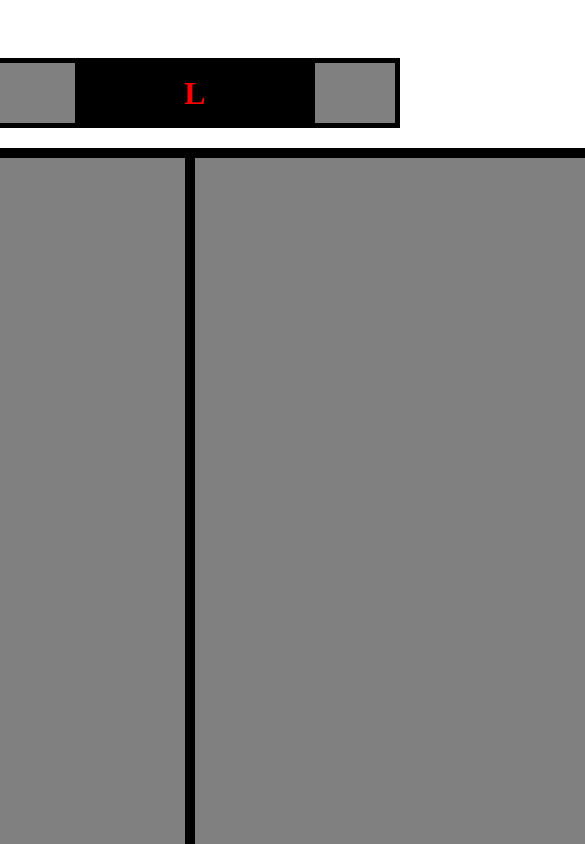
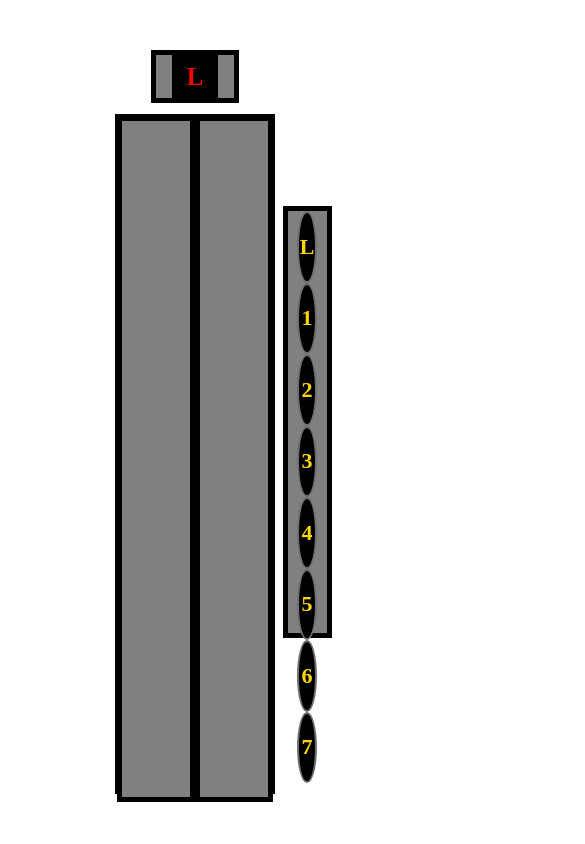
Before and after one commit to nirkraw/Elevator, a React (Create React App) app: page / in a window 390 px wide. Shown: the top 844 px of the page, 585 px wide, since content can reach past the window. Built offline with nearby package versions, Linux system fonts and the light colour scheme.

Commit message:
add responsivness to css

```diff
--- a/src/components/App.js
+++ b/src/components/App.js
@@ -1,5 +1,6 @@
 import React from 'react';
 import Panel from "./panel.js"
+import "../styles/app.css"
 
 function App() {
   return (
--- a/src/components/doors.js
+++ b/src/components/doors.js
@@ -1,16 +1,12 @@
 import React, { Component } from "react";
 import "../styles/doors.css";
-import Image from "../assets/matrixhallway.jpg";
 
 export default class Doors extends Component {
   render() {
     return (
       <div className="doors-main-div">
-        <img className="hallway" src={Image}></img>
-        <div className="elevator-frame">
-          <div className="door-left"></div>
-          <div className="door-right"></div>
-        </div>
+        <div className="door-left"></div>
+        <div className="door-right"></div>
       </div>
     );
   }
--- a/src/components/panel.js
+++ b/src/components/panel.js
@@ -11,7 +11,7 @@ export default class Panel extends Component {
       currentFloor: 0,
       floorsPressed: [],
       moving: false,
-      message: null
+      message: null,
     };
   }
 
@@ -20,7 +20,7 @@ export default class Panel extends Component {
       .fill()
       .map((_, i) => (
         <div className="floor-button" id={i} key={i} onClick={this.addFloor}>
-          {i !== 0 ? <h1>{i}</h1> : <h1>L</h1> }
+          {i !== 0 ? <h1>{i}</h1> : <h1>L</h1>}
         </div>
       ));
   }
@@ -43,7 +43,7 @@ export default class Panel extends Component {
     if (!this.state.moving) {
       this.nextFloor();
     }
-  }
+  };
 
   nextFloor() {
     if (this.state.floorsPressed.length === 0) {
@@ -57,7 +57,10 @@ export default class Panel extends Component {
       this.state.floorsPressed[0] === "L" ? "0" : this.state.floorsPressed[0];
 
     if (currentFloor.toString() === destinationFloor) {
-      this.setState({ floorsPressed: this.state.floorsPressed.slice(1), message: "You Have Arrived" });
+      this.setState({
+        floorsPressed: this.state.floorsPressed.slice(1),
+        message: "You Have Arrived",
+      });
       this.openDoors();
     } else {
       if (destinationFloor > currentFloor) {
@@ -93,7 +96,7 @@ export default class Panel extends Component {
     rightDoor.classList.remove("open");
     leftDoor.classList.add("close");
     rightDoor.classList.add("close");
-    this.setState({message: false})
+    this.setState({ message: false });
     setTimeout(() => {
       this.nextFloor();
     }, 4000);
@@ -103,16 +106,12 @@ export default class Panel extends Component {
     const panel = this.createPanel();
     return (
       <div className="main-view">
-        <div className="floor-marker-main">
-          <FloorMarker
-            message={this.state.message}
-            currentFloor={this.state.currentFloor}
-          />
-        </div>
-        <div className="doors-and-panel-main">
-          <Doors/>
-          <div className="main-panel-box">{panel}</div>
-        </div>
+        <FloorMarker
+          message={this.state.message}
+          currentFloor={this.state.currentFloor}
+        />
+        <Doors />
+        <div className="main-panel-box">{panel}</div>
       </div>
     );
   }
--- /dev/null
+++ b/src/styles/app.css
@@ -0,0 +1,13 @@
+html,
+body {
+  height: 100%;
+  margin: 0;
+}
+
+#root {
+  height: 100%;
+}
+
+.App {
+  height: 100%;
+}
--- a/src/styles/doors.css
+++ b/src/styles/doors.css
@@ -1,14 +1,19 @@
-.elevator-frame {
-    border: 5px solid black;
-    height: 1000px;
-    width: 1000px;
+.doors-main-div {
+  position: relative;
+  height: 80%;
+  width: 40%;
+  margin-top: 3%;
+  background-image: url(../assets/matrixhallway.jpg);
+  background-size: 100% 100%;
   display: flex;
   justify-content: space-between;
+  border: 2px solid black;
 }
 
-.door-left, .door-right {
+.door-left,
+.door-right {
   height: 100%;
-    width: 50%;
+  width: 100%;
   background-color: gray;
   border: 5px solid black;
 }
@@ -20,9 +25,8 @@
 
 .close {
   animation: close;
-    animation-duration: 4.0s;
+  animation-duration: 4s;
 }
-
 
 @keyframes open {
   from {
@@ -38,17 +42,6 @@
     width: 2%;
   }
   to {
-    width:  50%;
+    width: 50%;
   }
 }
-.doors-main-div {
-  position: relative;
-}
-.hallway {
-  height: 1000px;
-  width: 1000px;
-  z-index: -1;
-  position: absolute;
-  top: 5px;
-  right: 5px;
-}
--- a/src/styles/floorMarker.css
+++ b/src/styles/floorMarker.css
@@ -1,11 +1,11 @@
 .floor-marker-outer {
-    height: 60px;
-    width: 400px;
+    height: 5%;
+    width: 20%;
     border: 5px solid black;
     display: flex;
     justify-content: center;
     background-color: gray;
-    margin-top: 50px;
+
 }
 
 .floor-marker-box {
@@ -19,8 +19,9 @@
 
 .floor-marker-box > h1 {
     color: red;
+    font-size: 25px;
 }
 
 #message {
-    font-size: 22px;
+    font-size: 18px;
 }
--- a/src/styles/panel.css
+++ b/src/styles/panel.css
@@ -2,32 +2,29 @@
   display: flex;
   flex-direction: column;
   align-items: center;
-}
-
-.doors-and-panel-main {
-    display: flex;
   justify-content: center;
-    margin-left: 400px;
-    margin-top: 20px;
+  height: 100%;
+  width: 100%;
+  position: relative;
 }
 
 .main-panel-box {
-    width: 300px;
-    height: 600px;
+  position: absolute;
+  right: 15%;
+  width: 10%;
+  height: 50%;
   border: 5px solid black;
   background-color: gray;
   display: flex;
   justify-content: space-around;
   align-items: center;
   flex-wrap: wrap;
-    margin-left: 100px;
-    margin-top: 100px;
 }
 
 .floor-button {
-    width: 100px;
-    height: 100px;
-    border: 5px solid rgb(112, 111, 111);
+  width: 40%;
+  height: 16%;
+  border: 2px solid rgb(112, 111, 111);
   border-radius: 50%;
   display: flex;
   justify-content: center;
@@ -36,7 +33,7 @@
 }
 
 .floor-button > h1 {
-    font-size: 50px;
+  font-size: 22px;
   color: gold;
 }
 
```
Lines whose indentation alone changed are shown as unchanged.
